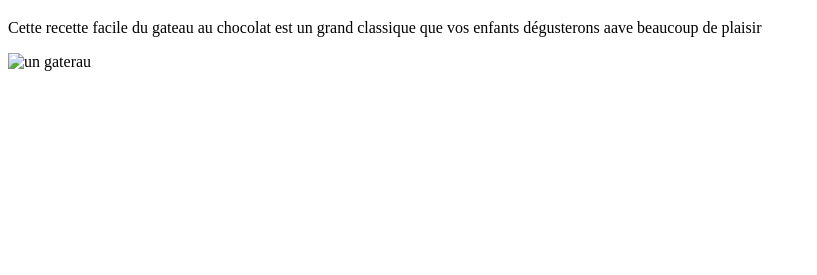
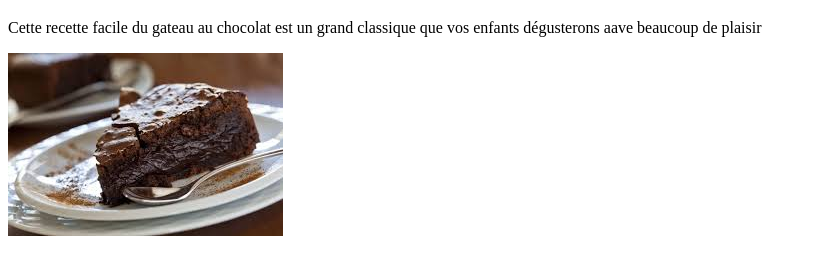
Before and after one commit to Hardevelopper/recette-gateau, a plain HTML site: page index.html in a window 1280 px wide. Shown: the part 95-370 px from the top of the page, without its empty margins (0-817 px from the left). Drawn offline with Linux system fonts and the light colour scheme.

Commit message:
Update index.html

```diff
--- a/index.html
+++ b/index.html
@@ -9,6 +9,6 @@
     <p>Recette</p>
     <h1>Gateau au chocolat</h1>
     <p>Cette recette facile du gateau au chocolat est un grand classique que vos enfants dégusterons aave beaucoup de plaisir</p>
-    <img src="images/gateau.jpg" alt="un gaterau" srcset="">
+    <img src="gateau.jpg" alt="un gaterau" srcset="">
 </body>
 </html>
```
